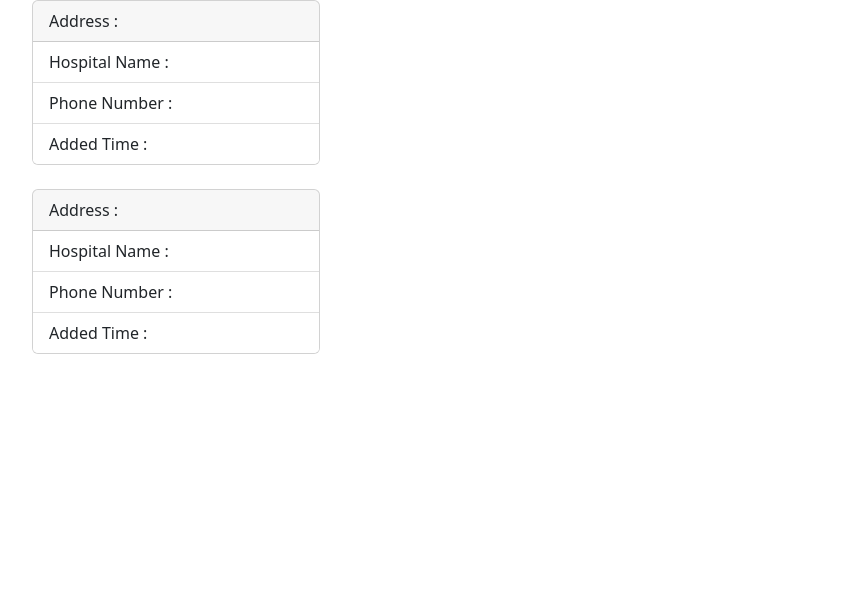
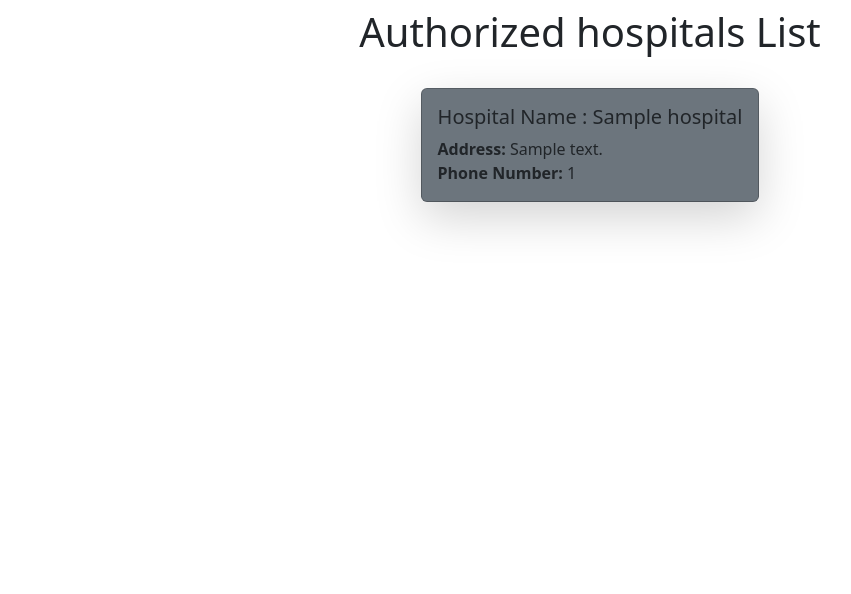
Before and after one commit to Haripandey21/Blood_Supply-Dapp, a Rails app: page /hospitals in a window 1280 px wide. Shown: the part 58-652 px from the top of the page, without its empty margins (50-901 px from the left). Run offline with Rails 7, Linux system fonts and the light colour scheme; tables that the repository leaves empty hold one stand-in row (values such as "Sample post"); style sheets or scripts are compiled from the project's sources; some libraries are stand-ins or nearby versions.

Commit message:
render suppliers & hospitals

```diff
--- a/app/controllers/hospitals_controller.rb
+++ b/app/controllers/hospitals_controller.rb
@@ -2,4 +2,10 @@ class HospitalsController < ApplicationController
 
     def addpatients
     end
+    def getDataOfHospitals
+        @hospitals = params[:hospitals]
+        Hospital.create(address: @hospitals[0][0],name: @hospitals[0][1], phone_number: @hospitals[0][2])
+
+      end
+
 end
--- a/app/controllers/pages_controller.rb
+++ b/app/controllers/pages_controller.rb
@@ -12,6 +12,7 @@ class PagesController < ApplicationController
     end
 
     def hospitals
+      @hospitals=Hospital.all
     end
 
     def addsuppliers
--- a/app/javascript/application.js
+++ b/app/javascript/application.js
@@ -24,7 +24,7 @@ import "./web3/add_patient"
 
 
 import "./gettermethods_web3/get_suppliers"
-import "./custom/getSuppliers"
+import "./gettermethods_web3/get_hospitals"
 
 import "./custom/checkStatus"
 import "./web3/check_status"
--- /dev/null
+++ b/app/models/hospital.rb
@@ -0,0 +1,2 @@
+class Hospital < ApplicationRecord
+end
--- a/app/views/pages/hospitals.html.erb
+++ b/app/views/pages/hospitals.html.erb
@@ -1,20 +1,16 @@
-<div class="card" style="width: 18rem;">
-  <div class="card-header">
-    Address :
+<h1 class="text-center mt-2">Authorized hospitals List</h1><br>
+<div class="d-flex justify-content-center">
+  <div class="card-deck">
+    <% @hospitals.each do |hospital| %>
+      <div class="card col-18 bg-secondary">
+        <div class="card-body shadow-lg">
+          <h5 class="card-title text-center">Hospital Name : <%= hospital.name %></h5>
+          <p class="card-text">
+            <strong>Address:</strong> <%= hospital.address %><br>
+            <strong>Phone Number:</strong> <%= hospital.phone_number %>
+          </p>
+        </div>
+      </div><br>
+    <% end %>
   </div>
-  <ul class="list-group list-group-flush">
-    <li class="list-group-item">Hospital Name : </li>
-    <li class="list-group-item">Phone Number :</li>
-    <li class="list-group-item">Added Time : </li>
-  </ul>
-</div><br>
-<div class="card" style="width: 18rem;">
-  <div class="card-header">
-    Address :
-  </div>
-  <ul class="list-group list-group-flush">
-    <li class="list-group-item">Hospital Name : </li>
-    <li class="list-group-item">Phone Number : </li>
-    <li class="list-group-item">Added Time : </li>
-  </ul>
 </div>
--- a/config/routes.rb
+++ b/config/routes.rb
@@ -17,6 +17,8 @@ Rails.application.routes.draw do
    get "addpatients" =>"hospitals#addpatients"
 
    post '/suppliers', to: 'suppliers#getdata'
+   post '/hospitals', to: 'hospitals#getDataOfHospitals'
+
 
 
 
```
Also changed, not shown: app/javascript/gettermethods_web3/get_hospitals.js (renamed from app/views/suppliers/shipbloods.html.erb, +27 -29 lines), app/views/pages/suppliers.html.erb (+15 -20 lines), db/migrate/20230124101909_create_hospitals.rb (added, +10 -0 lines), test/fixtures/hospitals.yml (added, +11 -0 lines), test/models/hospital_test.rb (added, +7 -0 lines), app/javascript/custom/getSuppliers.js (deleted), db/schema.rb.
